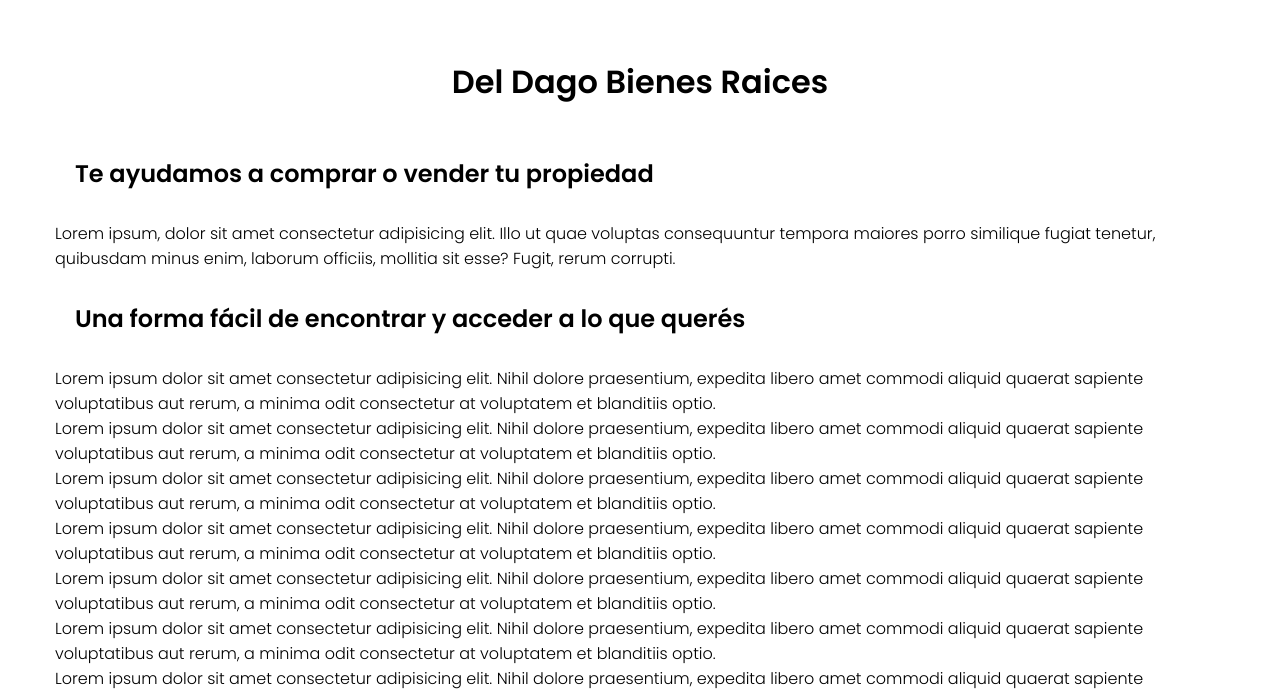
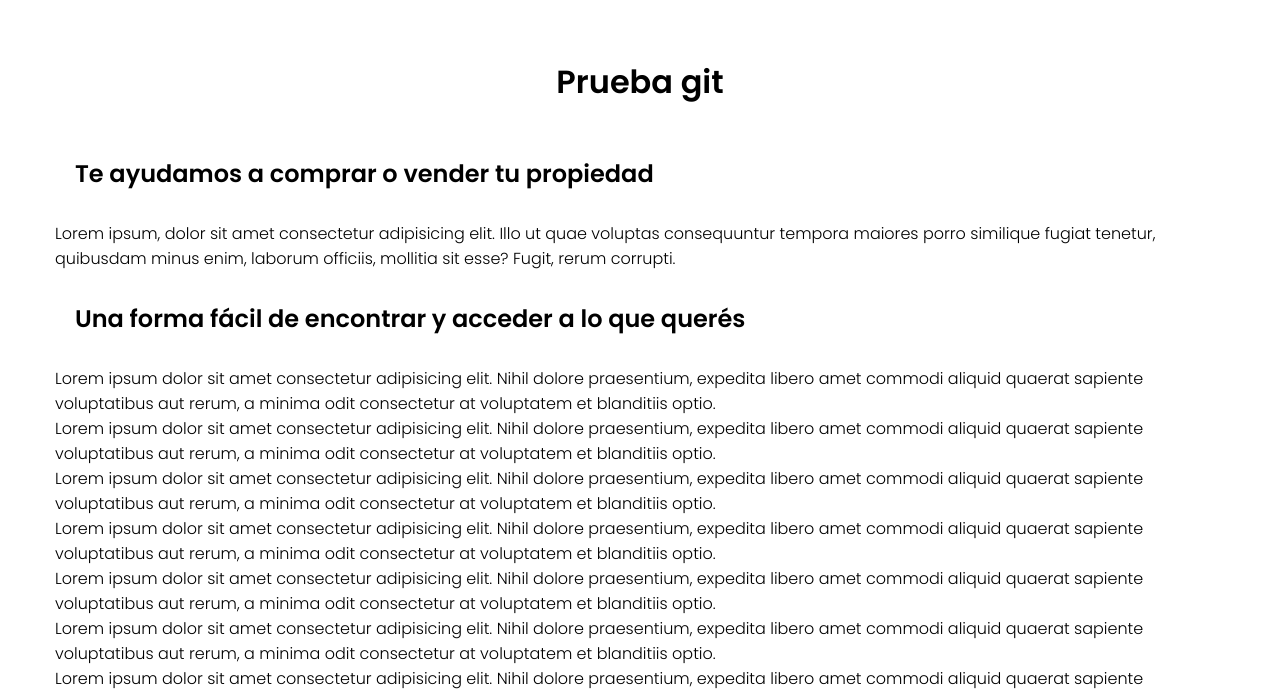
Before and after one commit to valeria1988/inmobiliaria-proyecto-final, a plain HTML site: page Index.html in a window 1280 px wide. Shown: the part 117-808 px from the top of the page. Drawn offline with Linux system fonts and the light colour scheme.

Commit message:
probando git

```diff
--- a/Index.html
+++ b/Index.html
@@ -36,7 +36,7 @@
 
 
     <main>
-        <h1>Del Dago Bienes Raices</h1>
+        <h1>Prueba git</h1>
         <section>
             <div clas="caja">
 
```
